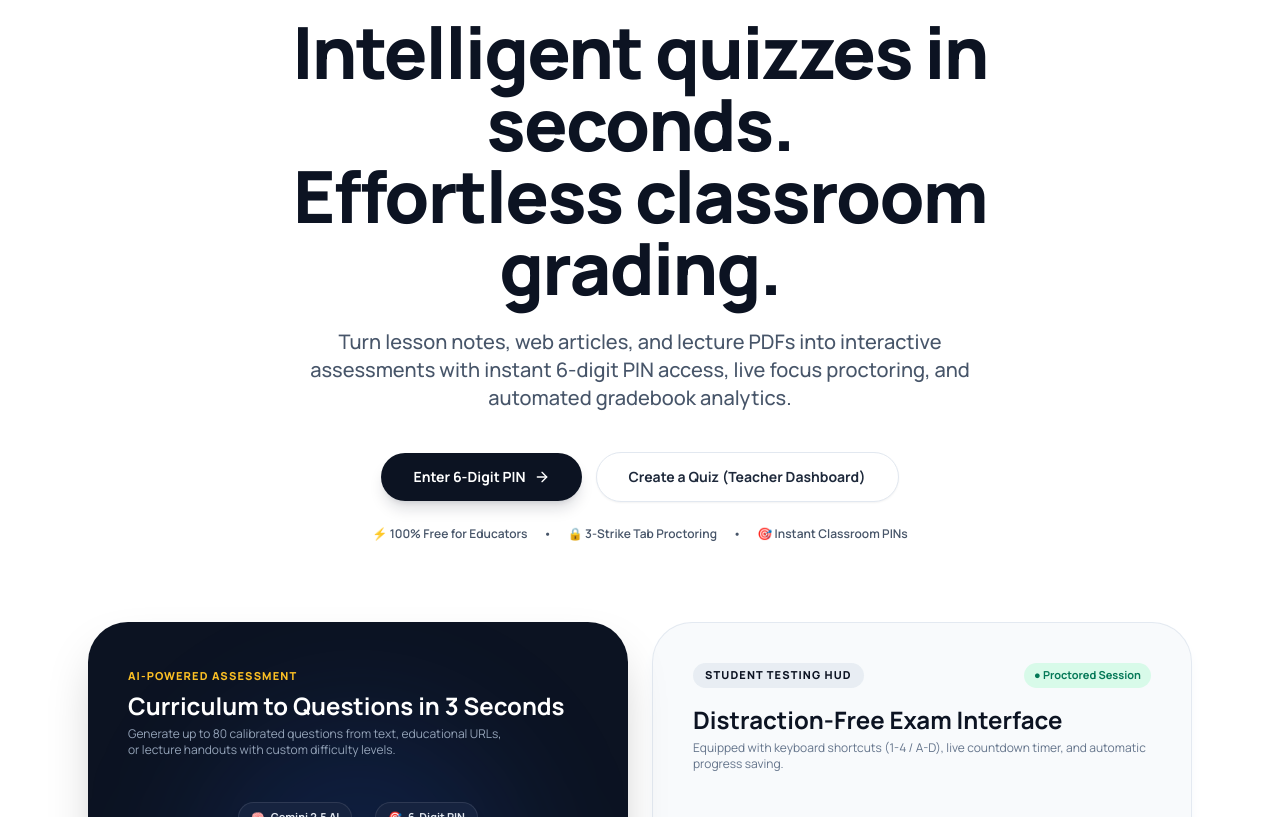
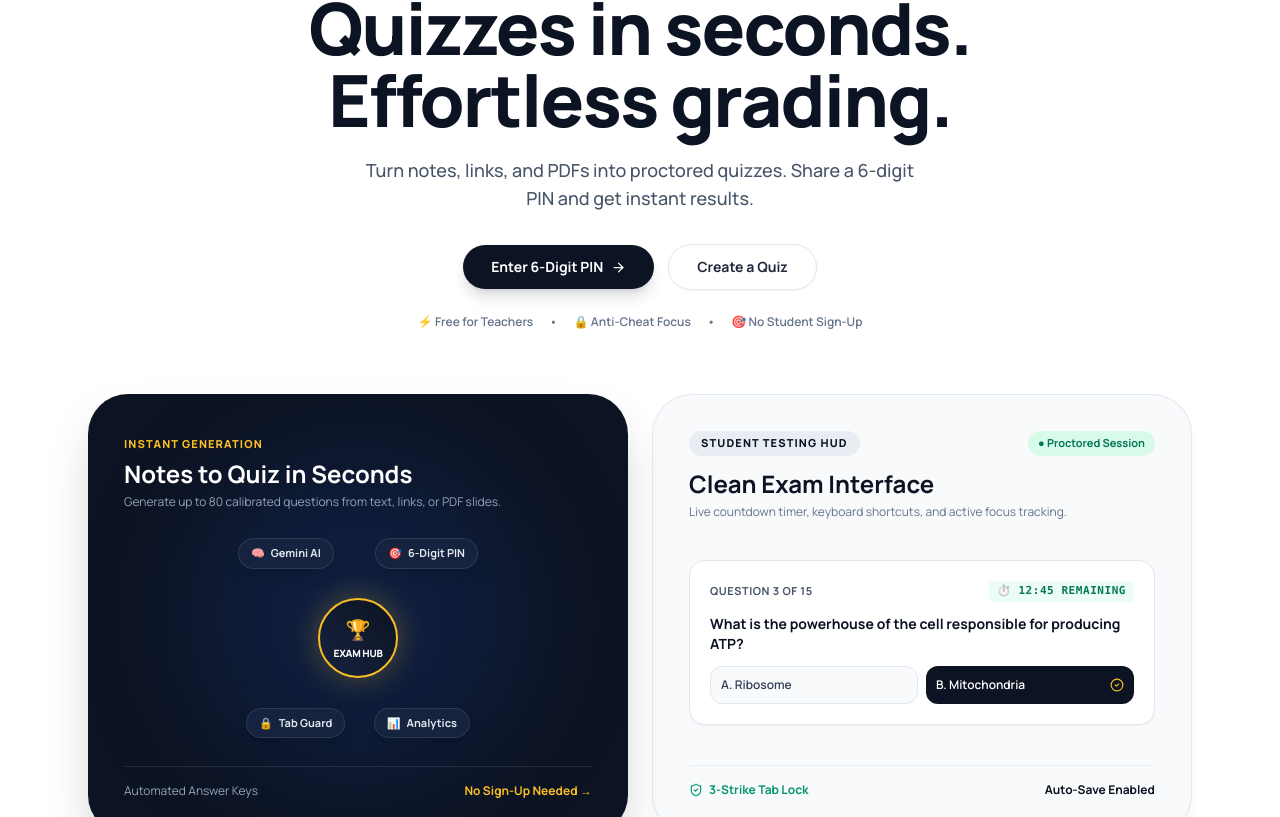
Before and after one commit to Joelowolabi/Test-Quiz, a Next.js app: page / in a window 1280 px wide. Shown: the part 223-1040 px from the top of the page. Built offline with nearby package versions, Linux system fonts and the light colour scheme.

Commit message:
refactor(landing): make hero section punchy and concise

```diff
--- a/app/page.tsx
+++ b/app/page.tsx
@@ -123,36 +123,36 @@ export default function LandingPage() {
       </nav>
 
       {/* 2. HERO SECTION */}
-      <header className="pt-16 pb-14 md:pt-24 md:pb-20 px-4 md:px-6 max-w-5xl mx-auto text-center relative">
+      <header className="pt-16 pb-12 md:pt-20 md:pb-16 px-4 md:px-6 max-w-4xl mx-auto text-center relative">
 
         {/* Eyebrow Badge */}
         <motion.div
           initial={{ opacity: 0, y: -10 }}
           animate={{ opacity: 1, y: 0 }}
-          className="inline-flex items-center gap-2 bg-[#fffbeb] border border-[#fde68a] text-[#b45309] px-4 py-1.5 rounded-full text-xs font-bold uppercase tracking-wider mb-8 shadow-sm"
+          className="inline-flex items-center gap-2 bg-[#fffbeb] border border-[#fde68a] text-[#b45309] px-3.5 py-1.5 rounded-full text-xs font-bold uppercase tracking-wider mb-6 shadow-sm"
         >
-          <Sparkles size={13} className="text-[#f59e0b]" /> AI-Powered Classroom Assessments
+          <Sparkles size={13} className="text-[#f59e0b]" /> AI Quiz Generator
         </motion.div>
 
-        {/* Professional, Education-Focused Headline */}
+        {/* Punchy, High-Impact Headline */}
         <motion.h1
           initial={{ opacity: 0, y: 15 }}
           animate={{ opacity: 1, y: 0 }}
           transition={{ delay: 0.1 }}
-          className="text-4xl sm:text-6xl md:text-7xl font-extrabold tracking-tight text-[#0c1322] leading-[1.08] mb-6"
+          className="text-4xl sm:text-6xl md:text-7xl font-extrabold tracking-tight text-[#0c1322] leading-[1.08] mb-5"
         >
-          Intelligent quizzes in seconds. <br className="hidden sm:block" />
-          Effortless classroom grading.
+          Quizzes in seconds. <br className="hidden sm:block" />
+          Effortless grading.
         </motion.h1>
 
-        {/* Subtitle */}
+        {/* Concise Subtitle */}
         <motion.p
           initial={{ opacity: 0, y: 15 }}
           animate={{ opacity: 1, y: 0 }}
           transition={{ delay: 0.2 }}
-          className="text-base sm:text-lg md:text-xl text-slate-600 max-w-2xl mx-auto mb-10 font-medium leading-relaxed"
+          className="text-base sm:text-lg text-slate-600 max-w-xl mx-auto mb-8 font-medium leading-relaxed"
         >
-          Turn lesson notes, web articles, and lecture PDFs into interactive assessments with instant 6-digit PIN access, live focus proctoring, and automated gradebook analytics.
+          Turn notes, links, and PDFs into proctored quizzes. Share a 6-digit PIN and get instant results.
         </motion.p>
 
         {/* CTA Buttons */}
@@ -164,15 +164,15 @@ export default function LandingPage() {
         >
           <a
             href="#pin-join"
-            className="w-full sm:w-auto px-8 py-3.5 rounded-full bg-[#0c1322] hover:bg-[#16233f] text-white font-bold text-sm transition-all shadow-lg shadow-slate-900/15 hover:scale-105 active:scale-95 flex items-center justify-center gap-2"
+            className="w-full sm:w-auto px-7 py-3 rounded-full bg-[#0c1322] hover:bg-[#16233f] text-white font-bold text-sm transition-all shadow-lg shadow-slate-900/15 hover:scale-105 active:scale-95 flex items-center justify-center gap-2"
           >
-            Enter 6-Digit PIN <ArrowRight size={16} />
+            Enter 6-Digit PIN <ArrowRight size={15} />
           </a>
           <Link
             href="/dashboard"
-            className="w-full sm:w-auto px-8 py-3.5 rounded-full bg-white hover:bg-slate-50 text-slate-800 font-bold text-sm border border-slate-200 transition-all shadow-sm hover:scale-105 active:scale-95 flex items-center justify-center gap-2"
+            className="w-full sm:w-auto px-7 py-3 rounded-full bg-white hover:bg-slate-50 text-slate-800 font-bold text-sm border border-slate-200 transition-all shadow-sm hover:scale-105 active:scale-95 flex items-center justify-center gap-2"
           >
-            Create a Quiz (Teacher Dashboard)
+            Create a Quiz
           </Link>
         </motion.div>
 
@@ -181,13 +181,13 @@ export default function LandingPage() {
           initial={{ opacity: 0 }}
           animate={{ opacity: 1 }}
           transition={{ delay: 0.4 }}
-          className="text-xs font-semibold text-slate-600 flex items-center justify-center gap-4 flex-wrap"
+          className="text-xs font-semibold text-slate-500 flex items-center justify-center gap-3 sm:gap-4 flex-wrap"
         >
-          <span>⚡ 100% Free for Educators</span>
+          <span>⚡ Free for Teachers</span>
           <span>•</span>
-          <span>🔒 3-Strike Tab Proctoring</span>
+          <span>🔒 Anti-Cheat Focus</span>
           <span>•</span>
-          <span>🎯 Instant Classroom PINs</span>
+          <span>🎯 No Student Sign-Up</span>
         </motion.p>
       </header>
 
@@ -196,20 +196,20 @@ export default function LandingPage() {
         <div className="grid md:grid-cols-2 gap-6 items-stretch">
 
           {/* Left Card: Dark Navy Interactive Hub */}
-          <div className="bg-[#0c1322] text-white rounded-[2.5rem] p-8 md:p-10 shadow-2xl relative overflow-hidden flex flex-col justify-between min-h-[380px]">
+          <div className="bg-[#0c1322] text-white rounded-[2.5rem] p-7 md:p-9 shadow-2xl relative overflow-hidden flex flex-col justify-between min-h-[360px]">
             <div className="absolute top-1/2 left-1/2 -translate-x-1/2 -translate-y-1/2 w-80 h-80 bg-blue-600/15 rounded-full blur-3xl pointer-events-none"></div>
 
             <div className="relative z-10">
-              <span className="text-[11px] font-black uppercase tracking-widest text-[#fbbf24]">AI-Powered Assessment</span>
-              <h3 className="text-2xl font-bold mt-1 text-white">Curriculum to Questions in 3 Seconds</h3>
+              <span className="text-[11px] font-black uppercase tracking-widest text-[#fbbf24]">Instant Generation</span>
+              <h3 className="text-2xl font-bold mt-1 text-white">Notes to Quiz in Seconds</h3>
               <p className="text-slate-400 text-xs mt-1 max-w-sm">
-                Generate up to 80 calibrated questions from text, educational URLs, or lecture handouts with custom difficulty levels.
+                Generate up to 80 calibrated questions from text, links, or PDF slides.
               </p>
             </div>
 
             {/* Orbiting Satellite Diagram */}
-            <div className="my-8 py-4 relative z-10 flex items-center justify-center">
-              <div className="relative w-64 h-52 flex items-center justify-center">
+            <div className="my-6 py-2 relative z-10 flex items-center justify-center">
+              <div className="relative w-64 h-48 flex items-center justify-center">
                 {/* Center Node */}
                 <div className="w-20 h-20 rounded-full bg-gradient-to-tr from-[#16233f] to-[#0c1322] border-2 border-[#fbbf24] shadow-[0_0_30px_rgba(251,191,36,0.3)] flex flex-col items-center justify-center z-10 text-center">
                   <span className="text-xl">🏆</span>
@@ -218,7 +218,7 @@ export default function LandingPage() {
 
                 {/* Orbiting Satellites */}
                 <div className="absolute -top-1 left-2 bg-[#16233f] border border-white/10 px-3 py-1.5 rounded-full text-[11px] font-bold text-slate-200 flex items-center gap-1.5 shadow-lg">
-                  <span>🧠</span> Gemini 2.5 AI
+                  <span>🧠</span> Gemini AI
                 </div>
 
                 <div className="absolute -top-1 right-2 bg-[#16233f] border border-white/10 px-3 py-1.5 rounded-full text-[11px] font-bold text-slate-200 flex items-center gap-1.5 shadow-lg">
@@ -236,15 +236,15 @@ export default function LandingPage() {
             </div>
 
             <div className="relative z-10 pt-4 border-t border-white/10 flex items-center justify-between text-xs text-slate-400">
-              <span>Automated Scoring &amp; Answer Keys</span>
-              <span className="text-[#fbbf24] font-bold">Zero Student Signup →</span>
+              <span>Automated Answer Keys</span>
+              <span className="text-[#fbbf24] font-bold">No Sign-Up Needed →</span>
             </div>
           </div>
 
           {/* Right Card: Clean White Student Assessment HUD Preview */}
-          <div className="bg-[#f8fafc] border border-slate-200/90 rounded-[2.5rem] p-8 md:p-10 shadow-lg shadow-slate-100 flex flex-col justify-between min-h-[380px]">
+          <div className="bg-[#f8fafc] border border-slate-200/90 rounded-[2.5rem] p-7 md:p-9 shadow-lg shadow-slate-100 flex flex-col justify-between min-h-[360px]">
             <div>
-              <div className="flex items-center justify-between mb-4">
+              <div className="flex items-center justify-between mb-3">
                 <span className="text-[11px] font-black uppercase tracking-widest text-[#0c1322] bg-slate-200/70 px-3 py-1 rounded-full">
                   Student Testing HUD
                 </span>
@@ -252,27 +252,27 @@ export default function LandingPage() {
                   ● Proctored Session
                 </span>
               </div>
-              <h3 className="text-2xl font-bold text-[#0c1322]">Distraction-Free Exam Interface</h3>
+              <h3 className="text-2xl font-bold text-[#0c1322]">Clean Exam Interface</h3>
               <p className="text-slate-500 text-xs mt-1">
-                Equipped with keyboard shortcuts (1-4 / A-D), live countdown timer, and automatic progress saving.
+                Live countdown timer, keyboard shortcuts, and active focus tracking.
               </p>
             </div>
 
             {/* Authentic Curriculum Question Preview */}
-            <div className="my-6 bg-white border border-slate-200 rounded-2xl p-5 shadow-sm space-y-3">
+            <div className="my-5 bg-white border border-slate-200 rounded-2xl p-4 md:p-5 shadow-sm space-y-3">
               <div className="flex items-center justify-between text-[11px] text-slate-600 font-bold uppercase tracking-wider">
                 <span>Question 3 of 15</span>
                 <span className="text-emerald-700 font-mono bg-emerald-50 px-2 py-0.5 rounded">⏱️ 12:45 remaining</span>
               </div>
               <p className="text-sm font-bold text-[#0c1322]">
-                Which cellular process produces the majority of ATP in eukaryotic cells during aerobic respiration?
+                What is the powerhouse of the cell responsible for producing ATP?
               </p>
               <div className="grid grid-cols-2 gap-2 text-xs font-semibold">
                 <div className="p-2.5 bg-slate-50 border border-slate-200 text-slate-700 rounded-xl">
-                  <span>A. Glycolysis</span>
+                  <span>A. Ribosome</span>
                 </div>
                 <div className="p-2.5 bg-[#0c1322] text-white rounded-xl flex items-center justify-between">
-                  <span>B. Oxidative Phosphorylation</span>
+                  <span>B. Mitochondria</span>
                   <CheckCircle2 size={14} className="text-[#fbbf24]" />
                 </div>
               </div>
@@ -280,9 +280,9 @@ export default function LandingPage() {
 
             <div className="pt-4 border-t border-slate-200/70 flex items-center justify-between text-xs text-slate-500">
               <span className="flex items-center gap-1.5 font-bold text-emerald-600">
-                <ShieldCheck size={14} /> 3-Strike Focus Active
+                <ShieldCheck size={14} /> 3-Strike Tab Lock
               </span>
-              <span className="font-bold text-[#0c1322]">Automatic Session Recovery</span>
+              <span className="font-bold text-[#0c1322]">Auto-Save Enabled</span>
             </div>
           </div>
 
```
